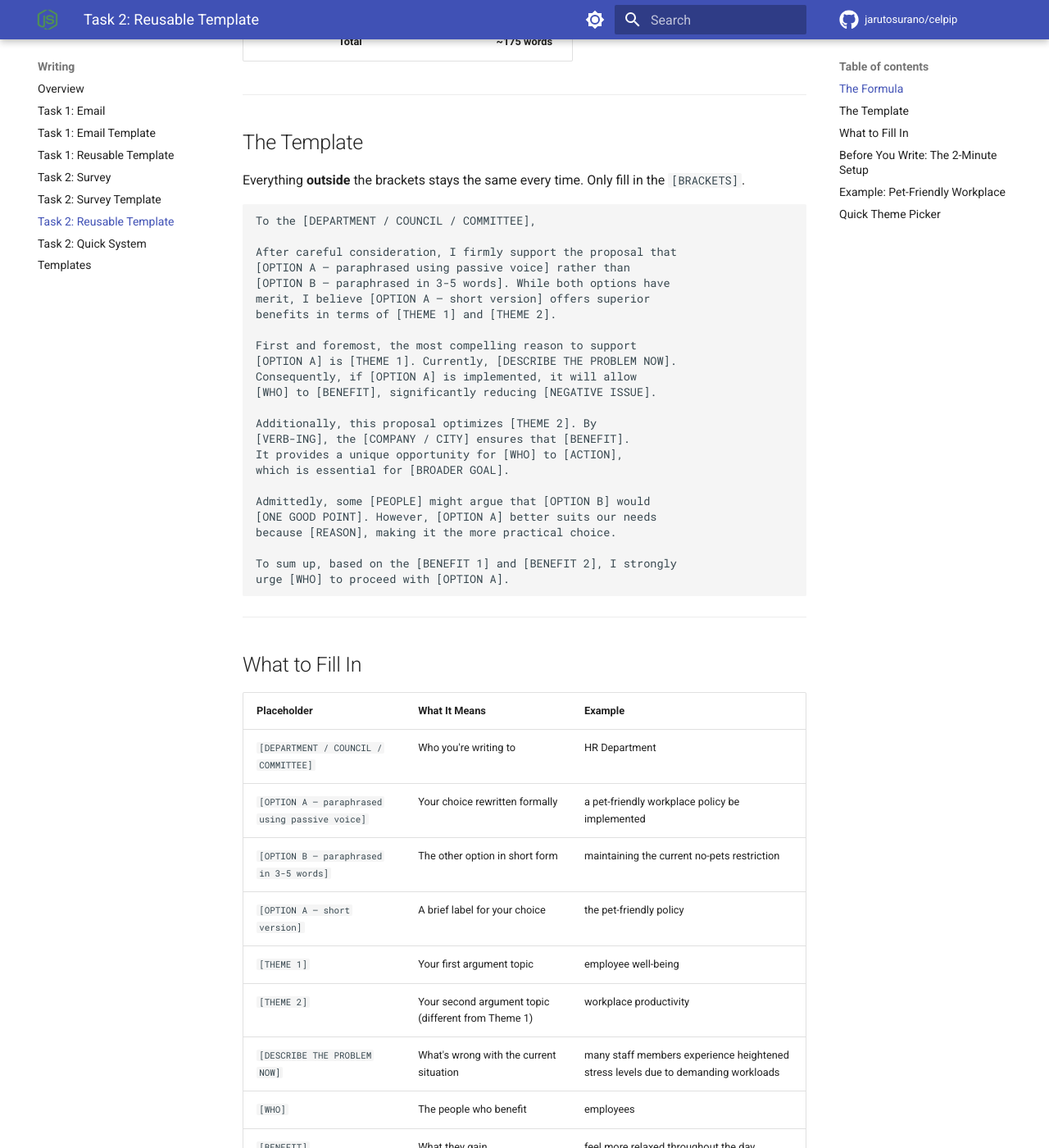
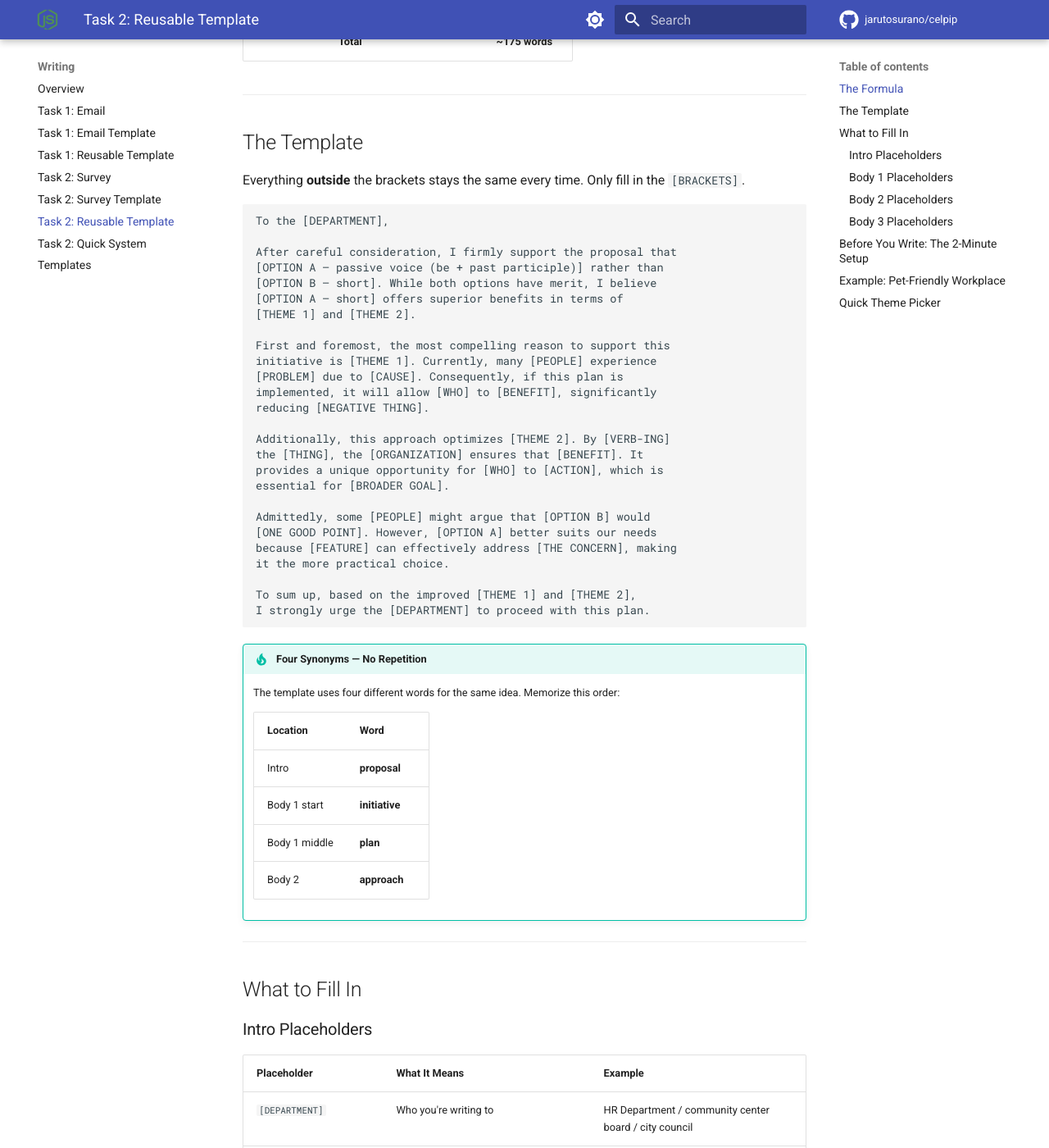
Before and after one commit to jarutosurano/celpip, an MkDocs documentation site: the page built from docs/writing/task-2-reusable-template.md, in a window 1280 px wide and 1400 px high, scrolled down 523 px. Shown: the whole window at 82% size. Built offline with MkDocs 1.6.1 and Material for MkDocs 9.7.7, drawn with Linux system fonts in a browser that asks for light colours; comment, search, counter and statistics services are not loaded; some of the changed text lies outside the part shown.

Commit message:
Update Task 2 templates with broken-down placeholders and consistent synonyms
Co-Authored-By: Claude Opus 4.6 <noreply@anthropic.com>

````diff
--- a/docs/writing/task-2-reusable-template.md
+++ b/docs/writing/task-2-reusable-template.md
@@ -21,56 +21,93 @@ description: "A fill-in-the-blank reusable template for CELPIP Writing Task 2 su
 Everything **outside** the brackets stays the same every time. Only fill in the `[BRACKETS]`.
 
 ```
-To the [DEPARTMENT / COUNCIL / COMMITTEE],
+To the [DEPARTMENT],
 
 After careful consideration, I firmly support the proposal that
-[OPTION A — paraphrased using passive voice] rather than
-[OPTION B — paraphrased in 3-5 words]. While both options have
-merit, I believe [OPTION A — short version] offers superior
-benefits in terms of [THEME 1] and [THEME 2].
+[OPTION A — passive voice (be + past participle)] rather than
+[OPTION B — short]. While both options have merit, I believe
+[OPTION A — short] offers superior benefits in terms of
+[THEME 1] and [THEME 2].
 
-First and foremost, the most compelling reason to support
-[OPTION A] is [THEME 1]. Currently, [DESCRIBE THE PROBLEM NOW].
-Consequently, if [OPTION A] is implemented, it will allow
-[WHO] to [BENEFIT], significantly reducing [NEGATIVE ISSUE].
+First and foremost, the most compelling reason to support this
+initiative is [THEME 1]. Currently, many [PEOPLE] experience
+[PROBLEM] due to [CAUSE]. Consequently, if this plan is
+implemented, it will allow [WHO] to [BENEFIT], significantly
+reducing [NEGATIVE THING].
 
-Additionally, this proposal optimizes [THEME 2]. By
-[VERB-ING], the [COMPANY / CITY] ensures that [BENEFIT].
-It provides a unique opportunity for [WHO] to [ACTION],
-which is essential for [BROADER GOAL].
+Additionally, this approach optimizes [THEME 2]. By [VERB-ING]
+the [THING], the [ORGANIZATION] ensures that [BENEFIT]. It
+provides a unique opportunity for [WHO] to [ACTION], which is
+essential for [BROADER GOAL].
 
 Admittedly, some [PEOPLE] might argue that [OPTION B] would
 [ONE GOOD POINT]. However, [OPTION A] better suits our needs
-because [REASON], making it the more practical choice.
+because [FEATURE] can effectively address [THE CONCERN], making
+it the more practical choice.
 
-To sum up, based on the [BENEFIT 1] and [BENEFIT 2], I strongly
-urge [WHO] to proceed with [OPTION A].
+To sum up, based on the improved [THEME 1] and [THEME 2],
+I strongly urge the [DEPARTMENT] to proceed with this plan.
 ```
+
+!!! tip "Four Synonyms — No Repetition"
+
+    The template uses four different words for the same idea. Memorize this order:
+
+    | Location | Word |
+    |----------|------|
+    | Intro | **proposal** |
+    | Body 1 start | **initiative** |
+    | Body 1 middle | **plan** |
+    | Body 2 | **approach** |
 
 ---
 
 ## What to Fill In
 
+### Intro Placeholders
+
 | Placeholder | What It Means | Example |
 |-------------|--------------|---------|
-| `[DEPARTMENT / COUNCIL / COMMITTEE]` | Who you're writing to | HR Department |
-| `[OPTION A — paraphrased using passive voice]` | Your choice rewritten formally | a pet-friendly workplace policy be implemented |
-| `[OPTION B — paraphrased in 3-5 words]` | The other option in short form | maintaining the current no-pets restriction |
-| `[OPTION A — short version]` | A brief label for your choice | the pet-friendly policy |
+| `[DEPARTMENT]` | Who you're writing to | HR Department / community center board / city council |
+| `[OPTION A — passive voice]` | Your choice rewritten formally (be + past participle) | a pet-friendly workplace policy be implemented |
+| `[OPTION B — short]` | The other option in short form | maintaining the current no-pets restriction |
+| `[OPTION A — short]` | A brief label for your choice | the pet-friendly policy |
 | `[THEME 1]` | Your first argument topic | employee well-being |
-| `[THEME 2]` | Your second argument topic (different from Theme 1) | workplace productivity |
-| `[DESCRIBE THE PROBLEM NOW]` | What's wrong with the current situation | many staff members experience heightened stress levels due to demanding workloads |
-| `[WHO]` | The people who benefit | employees |
-| `[BENEFIT]` | What they gain | feel more relaxed throughout the day |
-| `[NEGATIVE ISSUE]` | What gets reduced | workplace anxiety and burnout |
-| `[VERB-ING]` | A gerund describing the action | creating a comfortable and modern work environment |
-| `[COMPANY / CITY]` | The organization involved | company |
-| `[ACTION]` | What the opportunity enables | attract and retain top talent |
-| `[BROADER GOAL]` | The big-picture reason | long-term business growth |
-| `[PEOPLE]` | Who might disagree | colleagues |
-| `[ONE GOOD POINT]` | One real benefit of Option B | prevent allergies and workplace distractions |
-| `[REASON]` | Why Option A still wins | designated pet zones and clear guidelines can effectively address these concerns |
-| `[BENEFIT 1]` and `[BENEFIT 2]` | Summary of your two themes | improvement in employee well-being / the optimization of workplace productivity |
+| `[THEME 2]` | Your second argument topic (different from Theme 1) | cost efficiency |
+
+### Body 1 Placeholders
+
+| Placeholder | What It Means | Example |
+|-------------|--------------|---------|
+| `[PEOPLE]` | Who is affected | residents / employees / families |
+| `[PROBLEM]` | What they're experiencing | limited access to food support / heightened stress levels |
+| `[CAUSE]` | Why it's happening | the lack of an organized donation system / demanding workloads |
+| `[WHO]` | Who benefits | community members / employees / families in need |
+| `[BENEFIT]` | What they gain | access nutritious food on a regular basis |
+| `[NEGATIVE THING]` | What gets reduced | food insecurity / workplace anxiety and burnout |
+
+### Body 2 Placeholders
+
+| Placeholder | What It Means | Example |
+|-------------|--------------|---------|
+| `[VERB-ING]` | Pick a verb: establishing / streamlining / reducing / promoting / improving | establishing a central donation point |
+| `[THING]` | What the verb acts on | collection process / scheduling system / donation program |
+| `[ORGANIZATION]` | The group in charge | community center / company / city council |
+| `[BENEFIT]` | What is ensured | donations are managed efficiently |
+| `[WHO]` | Who gets the opportunity | residents / the organization / families |
+| `[ACTION]` | What the opportunity enables | receive consistent support / attract top talent |
+| `[BROADER GOAL]` | The big-picture reason | community welfare / long-term business growth |
+
+### Body 3 Placeholders
+
+| Placeholder | What It Means | Example |
+|-------------|--------------|---------|
+| `[PEOPLE]` | Who might disagree | residents / colleagues / community members |
+| `[OPTION B]` | The other option | a door-to-door service / a no-pets policy |
+| `[ONE GOOD POINT]` | One real benefit of Option B | offer a more personalized experience |
+| `[OPTION A]` | Your chosen option | the centralized collection point / the pet-friendly policy |
+| `[FEATURE]` | What makes your option work | a fixed schedule / designated pet zones / clear guidelines |
+| `[THE CONCERN]` | The worry from the other side | availability concerns / allergy and distraction concerns |
 
 ---
 
@@ -104,19 +141,19 @@ Before filling in the template, spend 2 minutes deciding:
 | Theme 2 | Productivity and retention |
 | Counter-argument | Allergies and distractions |
 
-**Filled-in template (~195 words):**
+**Filled-in template (~190 words):**
 
 > To the **[HR Department]**,
 >
 > After careful consideration, I firmly support the proposal that **[a pet-friendly workplace policy be implemented]** rather than **[maintaining the current no-pets restriction]**. While both options have merit, I believe **[the pet-friendly policy]** offers superior benefits in terms of **[employee well-being]** and **[workplace productivity]**.
 >
-> First and foremost, the most compelling reason to support **[this policy]** is **[employee well-being]**. Currently, **[many staff members experience heightened stress levels due to demanding workloads and long hours away from home]**. Consequently, if **[pets are permitted in the office]**, it will allow **[employees]** to **[feel more relaxed throughout the day]**, significantly reducing **[workplace anxiety and burnout]**.
+> First and foremost, the most compelling reason to support this initiative is **[employee well-being]**. Currently, many **[staff members]** experience **[heightened stress levels]** due to **[demanding workloads and long hours away from home]**. Consequently, if this plan is implemented, it will allow **[employees]** to **[feel more relaxed throughout the day]**, significantly reducing **[workplace anxiety and burnout]**.
 >
-> Additionally, this proposal optimizes **[productivity and staff retention]**. By **[creating a comfortable and modern work environment]**, the **[company]** ensures that **[employee morale remains consistently high]**. It provides a unique opportunity for **[the organization]** to **[attract and retain top talent]**, which is essential for **[long-term business growth]**.
+> Additionally, this approach optimizes **[productivity and staff retention]**. By **[establishing]** the **[pet-friendly work environment]**, the **[company]** ensures that **[employee morale remains consistently high]**. It provides a unique opportunity for **[the organization]** to **[attract and retain top talent]**, which is essential for **[long-term business growth]**.
 >
-> Admittedly, some **[colleagues]** might argue that **[a no-pets policy]** would **[prevent allergies and workplace distractions]**. However, **[the pet-friendly policy]** better suits our needs because **[designated pet zones and clear guidelines can effectively address these concerns]**, making it the more practical choice.
+> Admittedly, some **[colleagues]** might argue that **[a no-pets policy]** would **[prevent allergies and workplace distractions]**. However, **[the pet-friendly policy]** better suits our needs because **[designated pet zones and clear guidelines]** can effectively address **[these concerns]**, making it the more practical choice.
 >
-> To sum up, based on the **[improvement in employee well-being]** and **[the optimization of workplace productivity]**, I strongly urge **[the HR department]** to proceed with **[the pet-friendly workplace policy]**.
+> To sum up, based on the improved **[employee well-being]** and **[workplace productivity]**, I strongly urge the **[HR Department]** to proceed with this plan.
 
 ---
 
````
Also changed, not shown: docs/writing/task-2-quick-system.md (+10 -10 lines).
